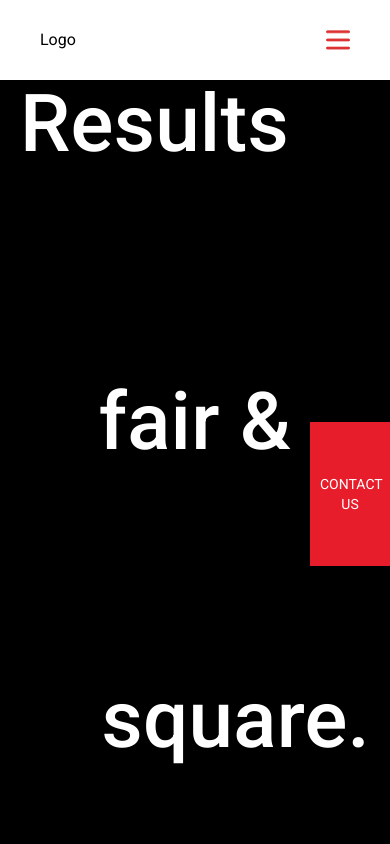
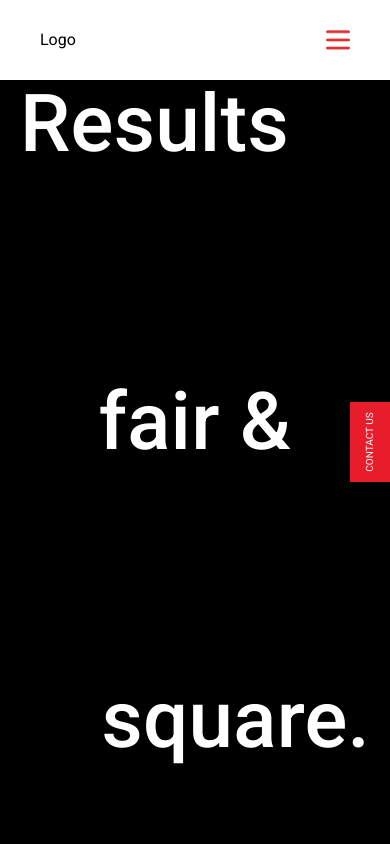
Before and after one commit to DevOluwatoyin/commercial-website, a React (Vite) app: page / in a window 390 px wide. Shown: the top 844 px of the page. Built offline with nearby package versions, Linux system fonts and the light colour scheme.

Commit message:
Fix responsiveness bug

```diff
--- a/src/pages/home.jsx
+++ b/src/pages/home.jsx
@@ -40,7 +40,7 @@ const Home = () => {
       <Testimonies />
 
       <ButtonLg
-        customStyle="!w-20 !h-36 !uppercase fixed right-0 top-[50%] md:!w-28 md:!h-28"
+        customStyle="!w-20 !text-[10px] -rotate-90 !uppercase fixed -right-5 top-[50%] md:right-0 md:!w-28 md:!h-28 md:rotate-0 md:!text-sm"
         text="contact us"
       />
 
```
